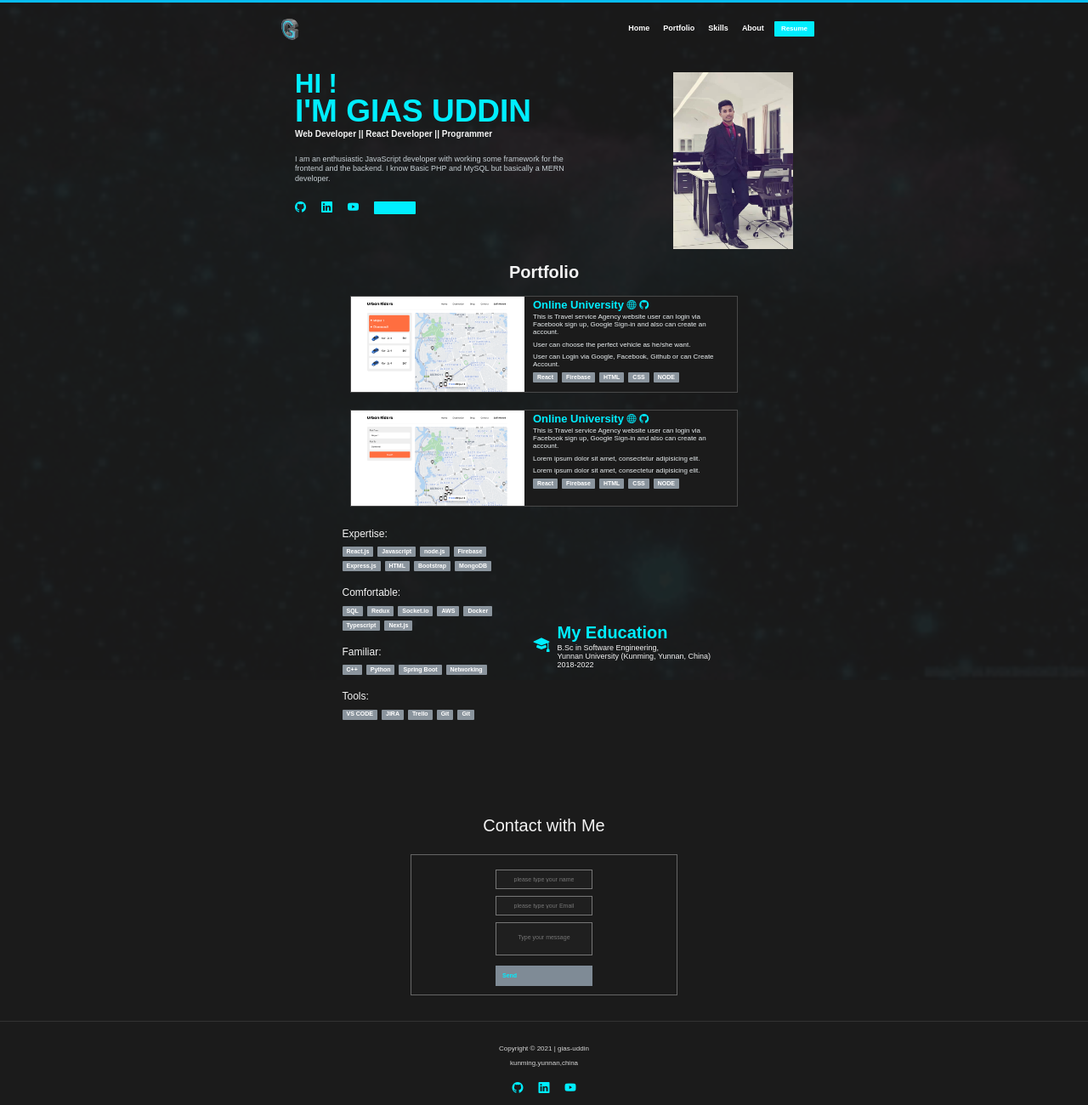
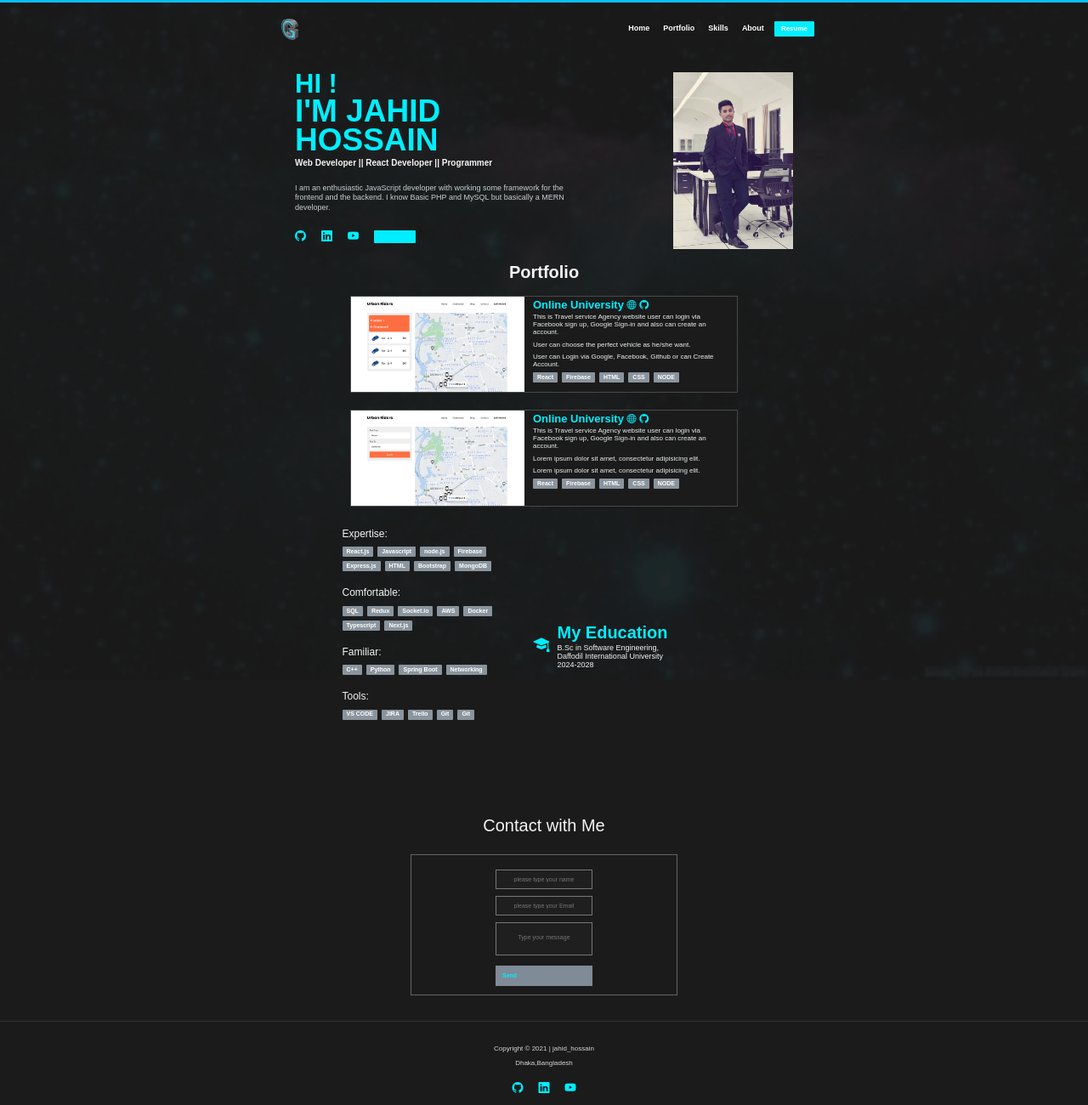
Before and after one commit to swejahid/project, a plain HTML site: page index.html in a window 1280 px wide. Shown: the whole page at 85% size. Drawn offline with nearby package versions, Linux system fonts and the light colour scheme.

Commit message:
Update index.html

```diff
--- a/index.html
+++ b/index.html
@@ -3,7 +3,7 @@
 <head>
   <meta charset="utf-8">
   <meta name="viewport" content="width=device-width, initial-scale=1">
-  <title>Gias Uddin Portfolio</title>
+  <title>Jahid Hossain Portfolio</title>
 
   <link href="https://cdn.jsdelivr.net/npm/bootstrap@5.3.3/dist/css/bootstrap.min.css" rel="stylesheet">
   <link href="https://cdn.jsdelivr.net/npm/bootstrap-icons@1.11.3/font/bootstrap-icons.css" rel="stylesheet">
@@ -34,7 +34,7 @@
     <section class="hero row align-items-start">
       <div class="col-7 hero-text">
         <h1>HI !</h1>
-        <h2>I'm Gias Uddin</h2>
+        <h2>I'm Jahid Hossain</h2>
         <h5>Web Developer || React Developer || Programmer</h5>
         <p>
           I am an enthusiastic JavaScript developer with working some framework for the
@@ -50,7 +50,7 @@
       </div>
 
       <div class="col-5 text-end">
-        <img src="images/gias.jpg" alt="Gias Uddin" class="profile-img">
+        <img src="images/gias.jpg" alt="Jahid Hossain" class="profile-img">
       </div>
     </section>
 
@@ -122,8 +122,8 @@
         <div>
           <h3>My Education</h3>
           <p>B.Sc in Software Engineering,</p>
-          <p>Yunnan University (Kunming, Yunnan, China)</p>
-          <p>2018-2022</p>
+          <p>Daffodil International University</p>
+          <p>2024-2028</p>
         </div>
       </div>
     </section>
@@ -140,8 +140,8 @@
   </main>
 
   <footer>
-    <p>Copyright &copy; 2021 | gias-uddin</p>
-    <p>kunming,yunnan,china</p>
+    <p>Copyright &copy; 2021 | jahid_hossain</p>
+    <p>Dhaka,Bangladesh</p>
     <div class="footer-socials">
       <a href="#"><i class="bi bi-github"></i></a>
       <a href="#"><i class="bi bi-linkedin"></i></a>
```
